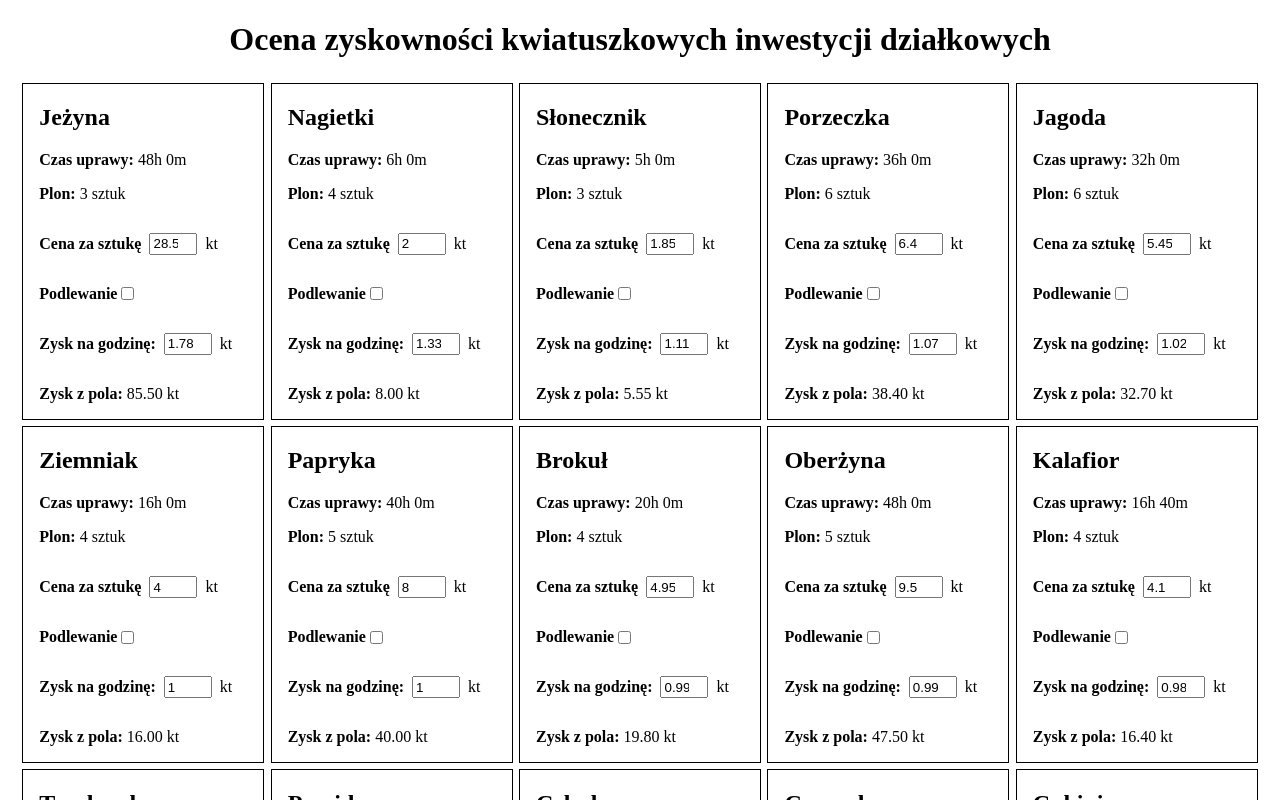
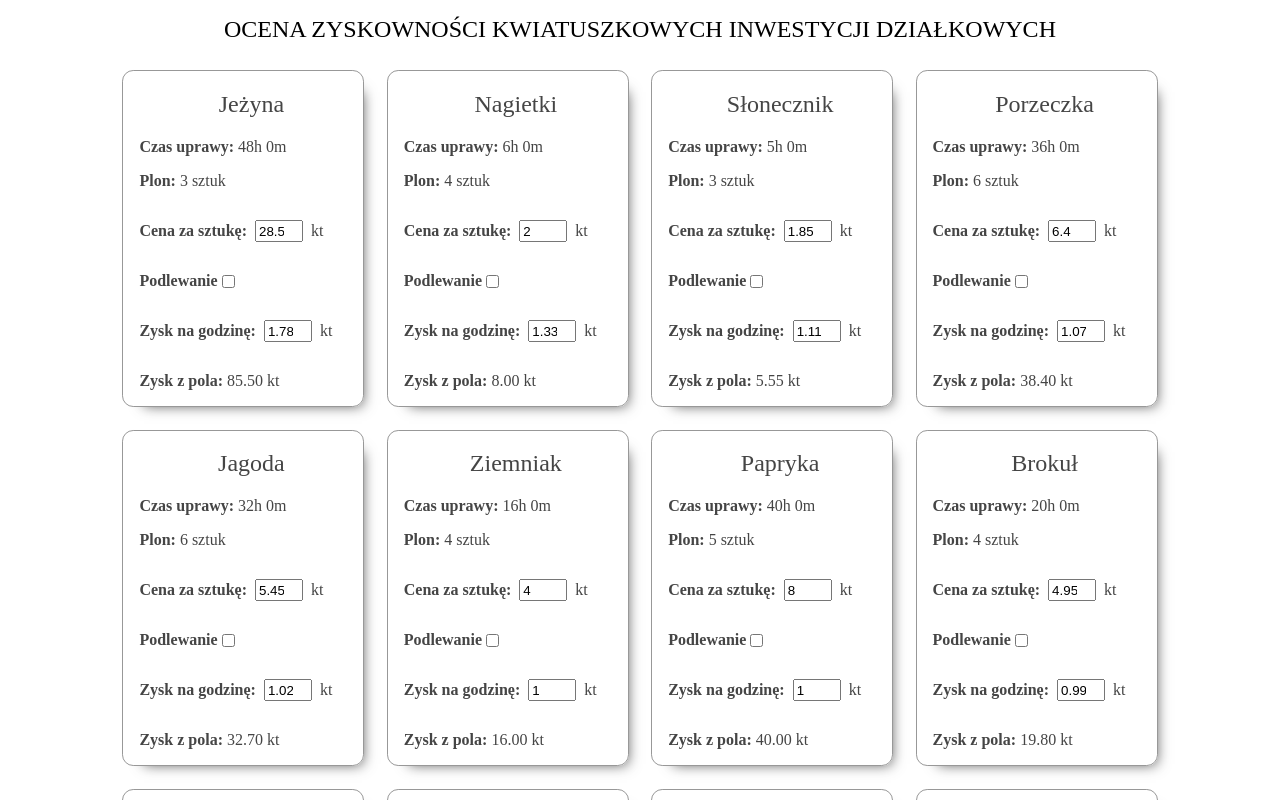
Before and after one commit to delektowski/farm-economy, a React (Create React App) app: page / in a window 1280 px wide. Shown: the top 800 px of the page. Built offline with nearby package versions, Linux system fonts and the light colour scheme.

Commit message:
Add transitions and shadows

```diff
--- a/src/App.css
+++ b/src/App.css
@@ -4,17 +4,45 @@
   align-items: center;
   flex-direction: row;
   flex-wrap: wrap;
+  color: #454545;
+}
+
+.Header {
+  text-align: center;
+  font-weight: 200;
+  text-transform: uppercase;
+  font-size: 1.5rem;
+}
+
+.Title {
+  text-align: center;
+  font-weight: 500;
 }
 
 .FruitContainer {
   width: 14rem;
-  border: 1px solid black;
-  margin: 0.2rem;
+  border: 1px solid #989898;
+  border-radius: 0.7rem;
+  margin: 0.7rem;
   padding-left: 1rem;
+  box-shadow: 10px 10px 13px -12px rgba(0, 0, 0, 0.75);
+}
+
+.FruitContainer:hover {
+  transition: all 0.3s;
+  box-shadow: 10px 10px 22px -14px rgba(0, 0, 0, 0.75);
+  transform: scale(1.03);
 }
 
 .FruitContainer:hover:not(.Focused) {
   background: rgba(137, 208, 137, 0.39);
+}
+
+.Focused {
+  transition: all 0.3s;
+  background: rgba(125, 187, 125, 0.884);
+  box-shadow: 10px 10px 22px -14px rgba(0, 0, 0, 0.75);
+  transform: scale(1.03);
 }
 
 .PriceContainer {
@@ -29,14 +57,6 @@
   margin: 0.5rem;
   width: 2.5rem;
   height: 1rem;
-}
-
-.Focused {
-  background: rgba(125, 187, 125, 0.884);
-}
-
-.Hovered {
-  background: rgba(137, 208, 137, 0.39);
 }
 
 .CurrencyFieldContainer {
--- a/src/FruitContainer/FruitContainer.jsx
+++ b/src/FruitContainer/FruitContainer.jsx
@@ -91,7 +91,7 @@ const FruitContainer = ({
               : ["FruitContainer"]
           }
         >
-          <h2>{fruitName}</h2>
+          <h2 className="Title">{fruitName}</h2>
           <p>
             <strong>Czas uprawy: </strong> {getCroppingTimeHoursAndMinute()}
           </p>
@@ -102,7 +102,7 @@ const FruitContainer = ({
           <div className="PriceContainer">
             <div className="CurrencyFieldContainer">
               <p>
-                <strong>Cena za sztukę</strong>
+                <strong>Cena za sztukę:</strong>
               </p>
               <input
                 id={fruitName}
--- a/src/FruitGenerator/FruitGenerator.jsx
+++ b/src/FruitGenerator/FruitGenerator.jsx
@@ -23,10 +23,10 @@ const FruitGenerator = () => {
 
   const getSubtractionSum = (i, j) => {
     return (
-        getProfitPerHour(j.fruitCroppingTime, j.fruitPrice, j.fruitCrop) -
-        getProfitPerHour(i.fruitCroppingTime, i.fruitPrice, i.fruitCrop)
+      getProfitPerHour(j.fruitCroppingTime, j.fruitPrice, j.fruitCrop) -
+      getProfitPerHour(i.fruitCroppingTime, i.fruitPrice, i.fruitCrop)
     );
-  }
+  };
 
   const getSortedFruitsPerProfit = () => {
     return fruitList.sort((i, j) => {
@@ -48,7 +48,7 @@ const FruitGenerator = () => {
 
   return (
     <div>
-      <h1 style={{ textAlign: "center" }}>
+      <h1 className="Header">
         Ocena zyskowności kwiatuszkowych inwestycji działkowych
       </h1>
       <div className="AppContainer">
```
